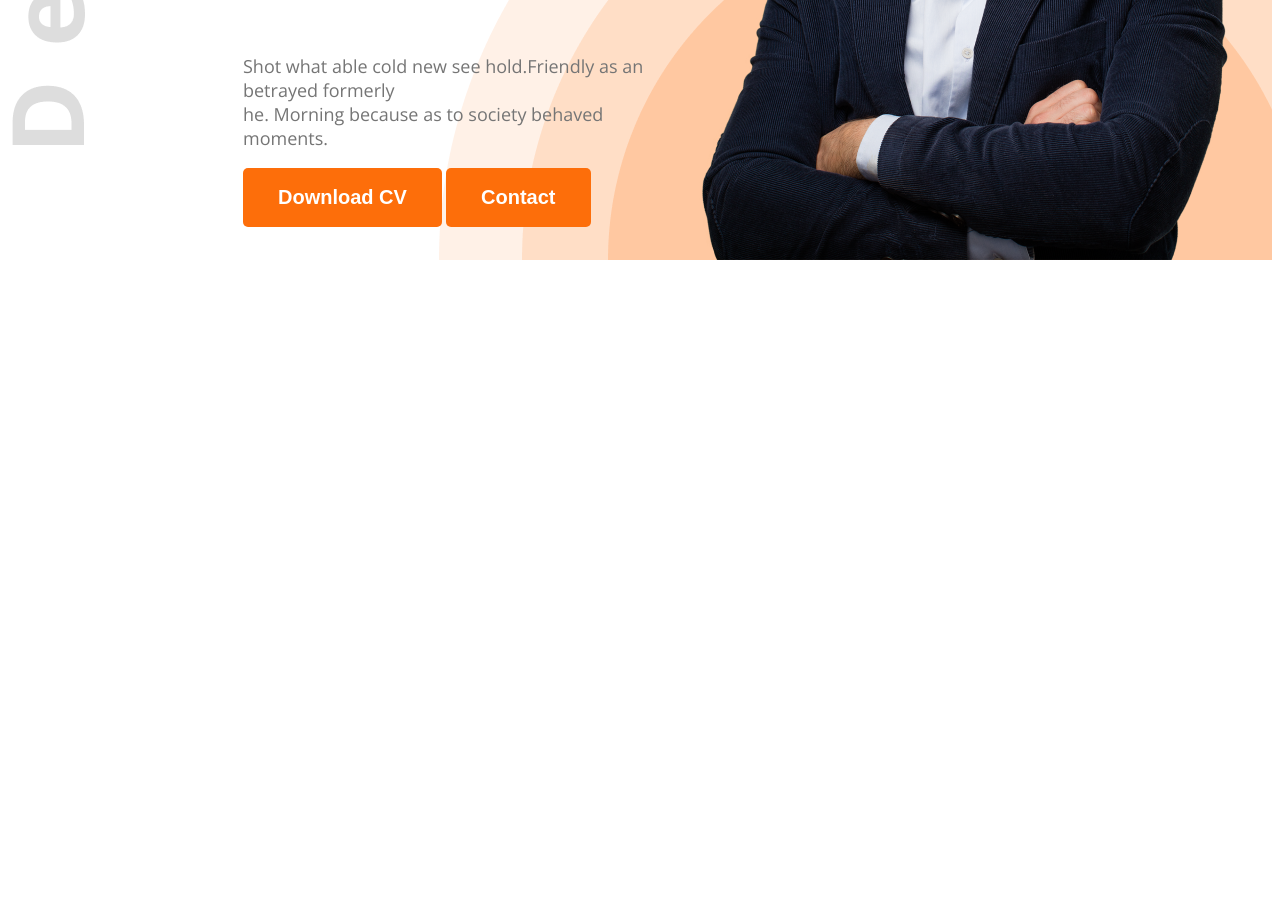
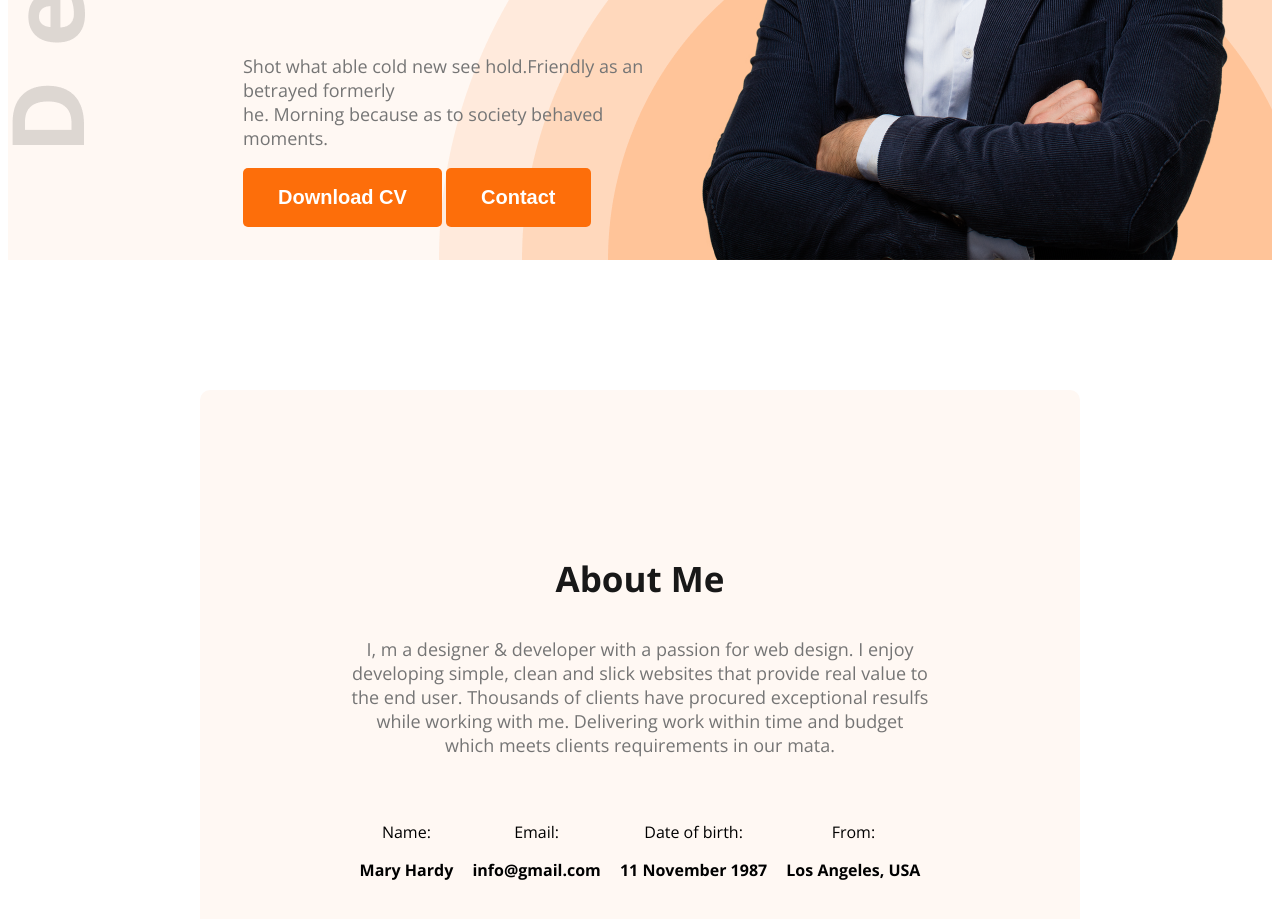
Before and after one commit to Antor-Chowdhury/web-dev-portfolio, a plain HTML site: page index.html in a window 1280 px wide. Shown: the part 669-1588 px from the top of the page. Before the commit the page ends 937 px from the top, so only its background shows below. Drawn offline with nearby package versions, Linux system fonts and the light colour scheme.

Commit message:
added About Me Section

```diff
--- a/index.html
+++ b/index.html
@@ -13,7 +13,7 @@
     <link rel="stylesheet" href="styles/portfolio.css" />
   </head>
   <body class="open-sans-normal">
-    <header class="header">
+    <header class="header secondary-bg">
       <nav>
         <h3 class="nav-title">Ma<span class="text-primary">r</span>y</h3>
         <ul>
@@ -39,7 +39,37 @@
         <img class="banner-profile-pic" src="images/hardy.png" alt="" />
       </div>
     </header>
-    <main></main>
+    <main>
+      <section class="about secondary-bg">
+        <h3 class="section-title dark-1">About Me</h3>
+        <p class="section-description dark-3">
+          I, m a designer & developer with a passion for web design. I enjoy
+          developing simple, clean and slick websites that provide real value to
+          the end user. Thousands of clients have procured exceptional resulfs
+          while working with me. Delivering work within time and budget which
+          meets clients requirements in our mata.
+        </p>
+        <div class="about-items">
+          <!-- .about-item*4>p.item-title+p.item-description -->
+          <div class="about-item">
+            <p class="item-title">Name:</p>
+            <p class="item-description">Mary Hardy</p>
+          </div>
+          <div class="about-item">
+            <p class="item-title">Email:</p>
+            <p class="item-description">info@gmail.com</p>
+          </div>
+          <div class="about-item">
+            <p class="item-title">Date of birth:</p>
+            <p class="item-description">11 November 1987</p>
+          </div>
+          <div class="about-item">
+            <p class="item-title">From:</p>
+            <p class="item-description">Los Angeles, USA</p>
+          </div>
+        </div>
+      </section>
+    </main>
     <footer></footer>
   </body>
 </html>
--- a/styles/portfolio.css
+++ b/styles/portfolio.css
@@ -8,6 +8,10 @@
 }
 
 /* Shared Style */
+.secondary-bg{ /*bg=background*/
+    background-color: #FFF8F3;
+}
+
 .text-primary{
     color: #FD6E0A;
 }
@@ -29,6 +33,16 @@
     padding: 18px 35px;
     border: none;
     border-radius: 5px;
+}
+
+.section-title{
+    font-size: 35px;
+    font-weight: bold;
+}
+
+.section-description{
+    font-size: 18px;
+    font-weight: 400;
 }
 
 /* Header Styles */
@@ -94,3 +108,38 @@ nav li a{
 .banner-profile-pic{
     width: 584px;
 }
+
+/* main styles */
+main{
+    max-width: 1140px;
+    margin: 0 auto;
+}
+
+/* about styles */
+.about{
+    border-radius: 10px;
+    padding: 130px 150px;
+    text-align: center;
+    margin: 130px;
+}
+
+.about-items{
+    display: flex;
+    justify-content: space-around;
+    margin-bottom: 30px;
+}
+
+.item-description{
+    /* font-size: 20px; */
+    font-weight: bold;
+}
+
+.item-title{
+    /* font-size: 20px; */
+    font-weight: 400;
+}
+
+.about-item{
+    gap: 50px;
+    margin-top: 30px;
+}
```
